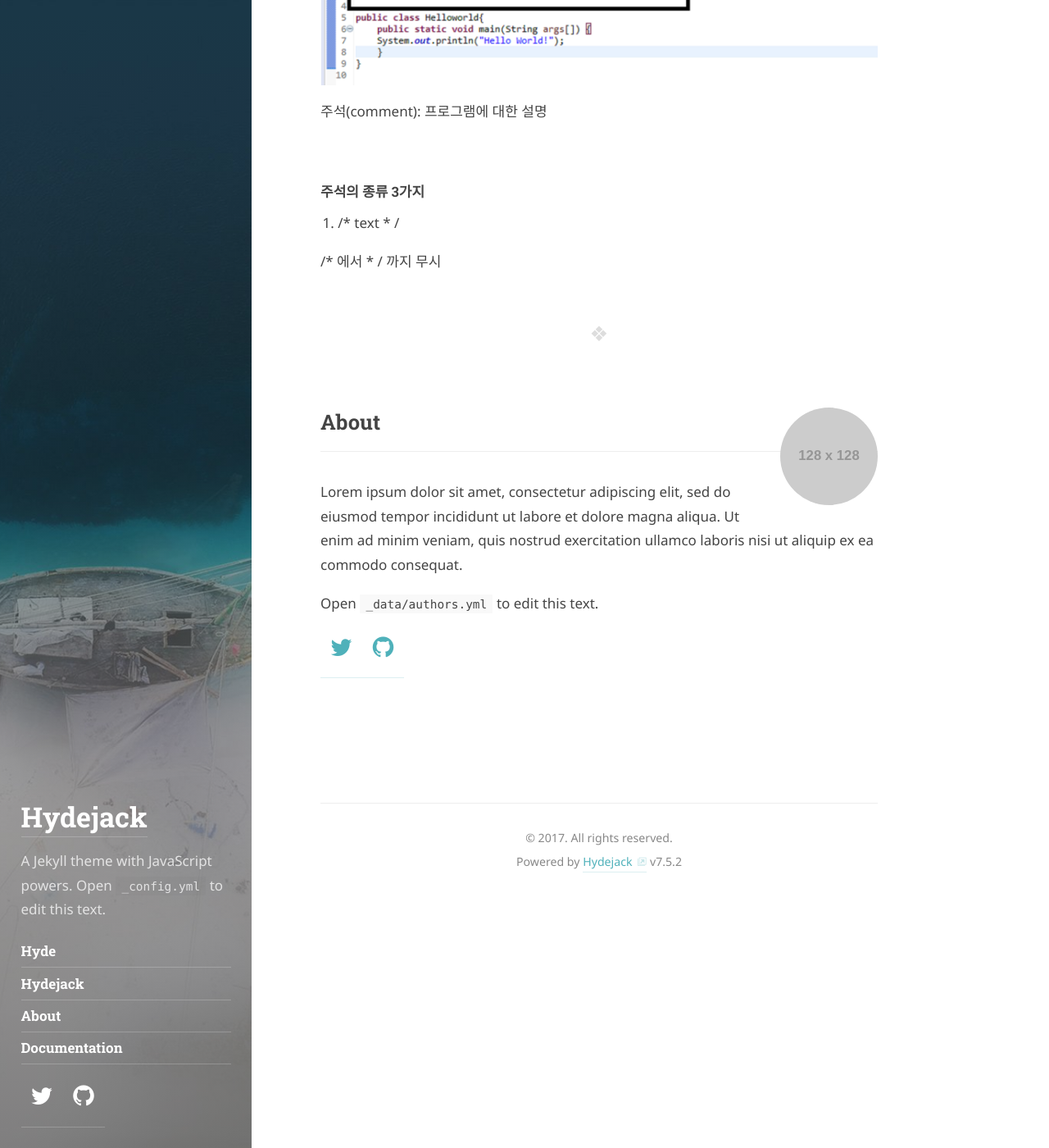
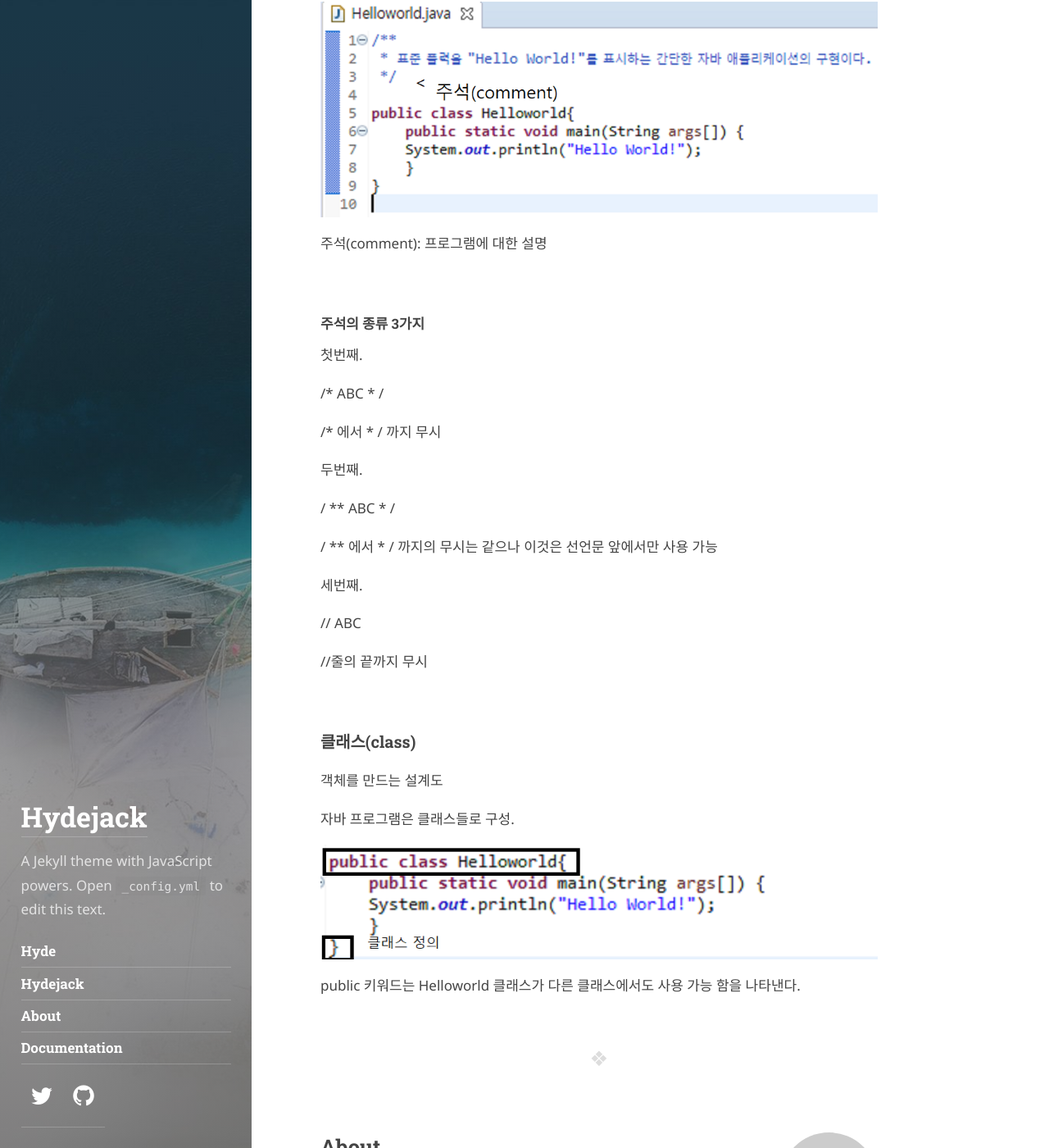
Before and after one commit to kain428/kain428.github.io, a Jekyll site: the page built from _posts/2020-03-25-java.md, in a window 1280 px wide and 1400 px high, scrolled down 1177 px. Shown: the whole window at 82% size. Built offline with Jekyll 4.4.1, drawn with Linux system fonts in a browser that asks for light colours; some web fonts are replaced.

Commit message:
클래스 까지

```diff
--- a/_posts/2020-03-25-java.md
+++ b/_posts/2020-03-25-java.md
@@ -15,22 +15,46 @@ tag: [java]
 
 자바 프로그램에 대한 기초 사항 학습
 
-#### HelloWorld.java 프로그램
+### HelloWorld.java 프로그램
 
 ![헬로 월드](/assets/헬로%20월드_iy9bp7sok.png)
 
 결과
 
-![헬로 월드(실행 결과)](/assets/헬로%20월드(실행%20결과)_yfpw6zl58.png)
+![헬로월드 결과](/assets/헬로월드%20결과.png)
 
 ### 주석
 
-![헬로 월드(주석)](/assets/헬로%20월드(주석)_jyqrkt4b2.png)
+![헬로월드 주석](/assets/헬로월드%20주석.png)
 
 주석(comment): 프로그램에 대한 설명
 
 #### 주석의 종류 3가지
 
-1.	/* text * /
+첫번째.
+
+/* ABC * /
 
 /* 에서 * / 까지 무시
+
+두번째.
+
+/ \** ABC * /
+
+/ \** 에서 * / 까지의 무시는 같으나 이것은 선언문 앞에서만 사용 가능
+
+세번째.
+
+// ABC
+
+//줄의 끝까지 무시
+
+### 클래스(class)
+
+객체를 만드는 설계도
+
+자바 프로그램은 클래스들로 구성.
+
+![클래스 정의](/assets/클래스%20정의.png)
+
+public 키워드는 Helloworld 클래스가 다른 클래스에서도 사용 가능 함을 나타낸다.
```
Also changed, not shown: assets/클래스 정의.png (added), assets/헬로월드 결과.png (added), assets/헬로월드 주석.png (added).
